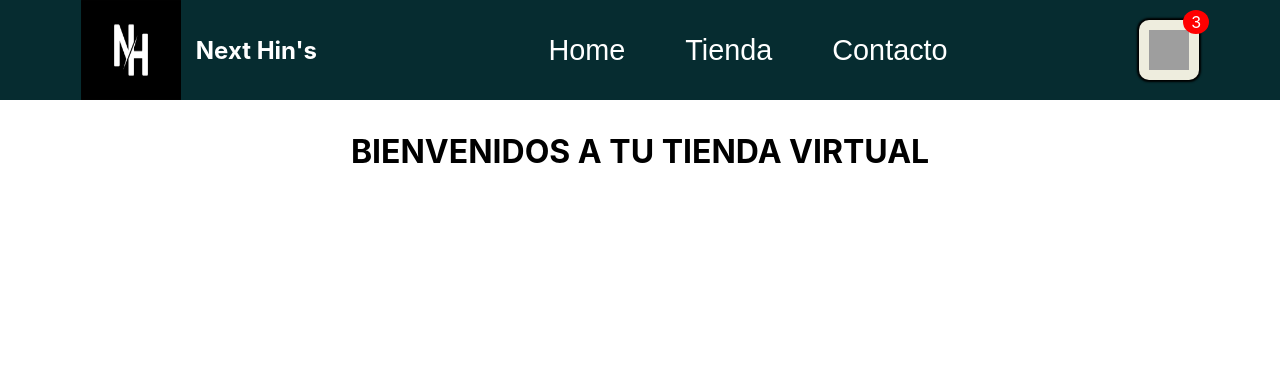
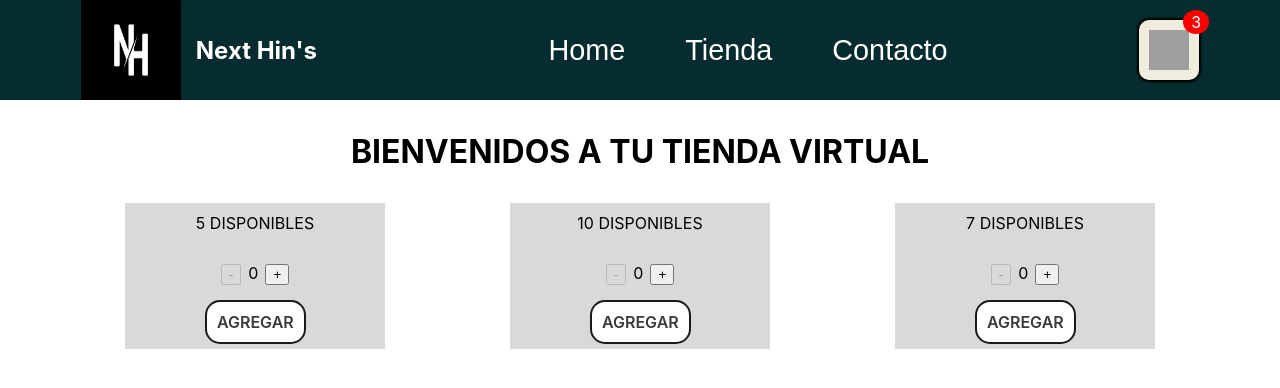
Before and after one commit to alonsonicho/react-firebase-1v, a React (Create React App) app: page / in a window 1280 px wide. Shown: the top 388 px of the page. Built offline with nearby package versions, Linux system fonts and the light colour scheme; grey boxes are pictures that could not be loaded.

Commit message:
Contador

```diff
--- a/src/components/CartWidget.js
+++ b/src/components/CartWidget.js
@@ -1,11 +1,11 @@
 import compra from '../assets/bolso.png'
-import '../styles/CartWidgets.css'
+import styles from '../styles/CartWidgets.module.css'
 
 const CartWidget = () => {
   return (
-    <div className="container-Cart">
-      <img className="carro-compra" src={compra} alt="carro-compra" />
-      <span className="contador">3</span>
+    <div className={styles.containerCart}>
+      <img className={styles.carroCompra} src={compra} alt="carro-compra" />
+      <span className={styles.contador}>3</span>
     </div>
   )
 }
--- /dev/null
+++ b/src/components/ItemCount.js
@@ -0,0 +1,44 @@
+import { useState } from "react"
+import styles from "../styles/ItemCount.module.css"
+
+
+const ItemCount = ({stock, inicial, onAdd}) => {
+
+    const [unidades, setUnidades] = useState(inicial)
+    const [btnSumar, setBtnSumar] = useState(false)
+    const [btnRestar, setBtnRestar] = useState(true)
+    const [stockActual, setStockActual] = useState(stock)
+
+    function sumar(){
+        setBtnRestar(false)
+        if(unidades === (stock-1)){
+            setBtnSumar(true)
+        }
+        setUnidades(unidades+1)
+        setStockActual(stockActual-1)
+    }
+
+    function restar(){
+        setBtnSumar(false)
+        if(unidades === 1){
+            setBtnRestar(true)
+        }
+        setUnidades(unidades-1)
+        setStockActual(stockActual+1)
+    }
+
+
+  return (
+    <div className={styles.itemCount}>
+        <span className={styles.stockActual}>{stockActual} DISPONIBLES</span><br/>
+        <div>
+            <button className={styles.buttonMin} onClick={restar} disabled={btnRestar}>-</button>
+            <span className={styles.unidadesAdd}>{unidades}</span>
+            <button className={styles.buttonMax} onClick={sumar} disabled={btnSumar}>+</button>
+        </div>
+        <button className={styles.buttonAdd} onClick={() => onAdd(unidades)}>AGREGAR</button>
+    </div>
+  )
+}
+
+export default ItemCount;
--- a/src/components/ItemListContainer.js
+++ b/src/components/ItemListContainer.js
@@ -1,9 +1,20 @@
- import '../styles/ItemListContainer.css'
+ import styles from '../styles/ItemListContainer.module.css'
+ import ItemCount from './ItemCount'
 
 const ItemListContainer = ({titulo}) => {
+
+  const onAdd = (cantidad) =>{
+    console.log(`SE AGREGO ${cantidad} U`)
+  }
+
   return (
-    <div className="itemListContainer">
+    <div className={styles.itemListContainer}>
       <p>{titulo}</p>
+      <div className={styles.prueba}>
+        <ItemCount inicial={0} stock={5} onAdd={onAdd}/>
+        <ItemCount inicial={0} stock={10} onAdd={onAdd}/>
+        <ItemCount inicial={0} stock={7} onAdd={onAdd}/>
+      </div>
     </div>
   )
 }
--- a/src/components/Navbar.js
+++ b/src/components/Navbar.js
@@ -1,17 +1,17 @@
-import '../styles/Navbar.css';
+import styles from '../styles/Navbar.module.css';
 import logo from '../assets/NH.jpg'
 import CartWidget from './CartWidget';
 
 function Navbar() {
   return (
-    <header className='navbar'>
-      <nav className='nav'>
+    <header className={styles.navbar}>
+      <nav className={styles.nav}>
             <div>
-              <img className="logo" src={logo} alt='logo'/>
-              <h1 className='titulo'>Next Hin's</h1>
+              <img className={styles.logo} src={logo} alt='logo'/>
+              <h1 className={styles.titulo}>Next Hin's</h1>
             </div>
             <div>
-              <ul className='ulNav'>
+              <ul className={styles.ulNav}>
                 <li>
                   <a href='?'>Home</a>
                 </li>
--- a/src/styles/CartWidgets.css
+++ b/src/styles/CartWidgets.module.css
@@ -1,8 +1,8 @@
-.container-Cart{
+.containerCart{
     position: relative;
 }
 
-.carro-compra{
+.carroCompra{
     width: 40px;
     height: 40px;
     cursor: pointer;
@@ -13,12 +13,12 @@
     transition: all 0.3s ease 0s;
 }
 
-.carro-compra:hover{
+.carroCompra:hover{
     cursor: pointer;
     transform: translateY(-3px);
 }
 
-.carro-compra:active {
+.carroCompra:active {
     transform: translateY(-1px);
 }
 
--- /dev/null
+++ b/src/styles/ItemCount.module.css
@@ -0,0 +1,67 @@
+.itemCount{
+    background-color: #d9dad7;
+    width: 250px;
+    display: flex;
+    flex-direction: column;
+    align-items: center;
+    justify-content: center;
+    padding: 5px;
+}
+
+.stockActual{
+    padding: 5px 0;
+}
+
+.itemCount div{
+    padding: 5px 0;
+}
+
+.buttonMin{
+    margin-right: 7px;
+}
+
+.buttonMax{
+    margin-left: 7px;
+}
+
+
+
+
+/* ----- */
+.buttonAdd{
+    appearance: none;
+    background-color: white;
+    border: 0.125em solid #1A1A1A;
+    border-radius: 0.9375em;
+    box-sizing: border-box;
+    color: #3B3B3B;
+    cursor: pointer;
+    display: inline-block;
+    font-family: Roobert,-apple-system,BlinkMacSystemFont,"Segoe UI",Helvetica,Arial,sans-serif,"Apple Color Emoji","Segoe UI Emoji","Segoe UI Symbol";
+    font-size: 16px;
+    font-weight: 600;
+    line-height: normal;
+    margin: 0;
+    padding: 10px;
+    margin-top: 10px;
+    min-width: 0;
+    outline: none;
+    text-align: center;
+    text-decoration: none;
+    transition: all 300ms cubic-bezier(.23, 1, 0.32, 1);
+    user-select: none;
+    touch-action: manipulation;
+    will-change: transform;
+}
+
+.buttonAdd:hover{
+    color: #fff;
+    background-color: #1A1A1A;
+    box-shadow: rgba(0, 0, 0, 0.25) 0 8px 15px;
+    transform: translateY(-2px);
+}
+
+.buttonAdd:active {
+    box-shadow: none;
+    transform: translateY(0);
+   }
--- a/src/styles/ItemListContainer.css
+++ /dev/null
@@ -1,7 +0,0 @@
-
-.itemListContainer > p{
-    text-align: center;
-    font-size: 2em;
-    font-weight: bold;
-    text-transform: uppercase;
-}
--- /dev/null
+++ b/src/styles/ItemListContainer.module.css
@@ -0,0 +1,16 @@
+.itemListContainer{
+    /* border: 3px solid red; */
+}
+
+
+.itemListContainer > p{
+    text-align: center;
+    font-size: 2em;
+    font-weight: bold;
+    text-transform: uppercase;
+}
+
+.itemListContainer .prueba{
+    display: flex;
+    justify-content: space-evenly;
+}
```
Also changed, not shown: src/styles/Navbar.module.css (renamed from src/styles/Navbar.css).
